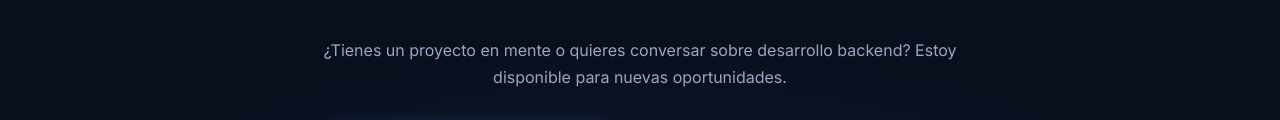
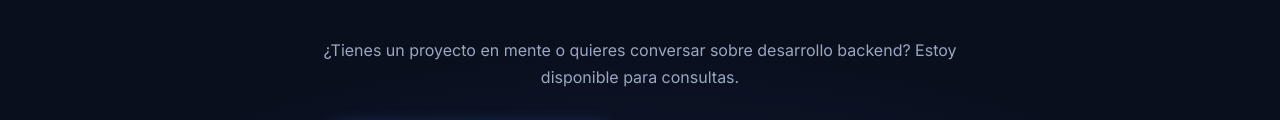
Before and after one commit to RainierEreys/mysite, a plain HTML site: page index.html in a window 1280 px wide. Shown: the part 4297-4417 px from the top of the page. Drawn offline with Linux system fonts and the light colour scheme.

Commit message:
fix text promo

```diff
--- a/index.html
+++ b/index.html
@@ -244,7 +244,7 @@
         <h2 class="section__title"><span class="section__num">05.</span> Contacto</h2>
         <p class="contact__text">
           ¿Tienes un proyecto en mente o quieres conversar sobre desarrollo backend?
-          Estoy disponible para nuevas oportunidades.
+          Estoy disponible para consultas.
         </p>
         <div class="contact__links">
           <a href="mailto:rainierereys242@gmail.com" class="btn btn--primary">✉️ rainierereys242@gmail.com</a>
```
